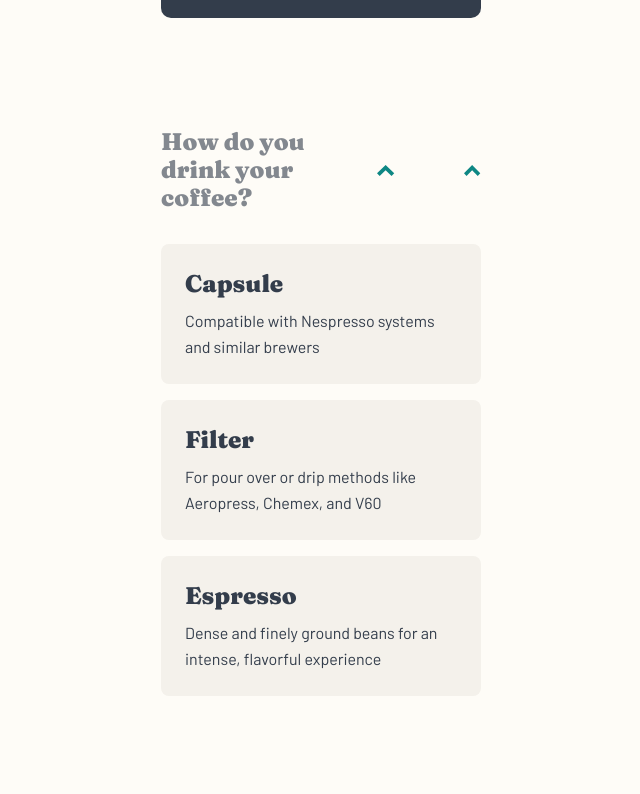
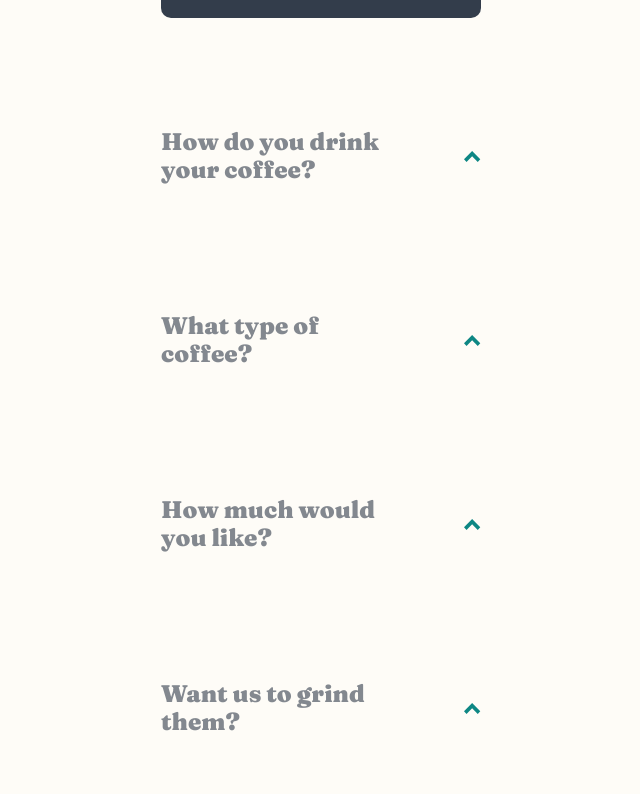
Before and after one commit to tikosaghinadze/cofeeroasters-subscription, a React (Vite) app: page /plan in a window 1280 px wide. Shown: the part 1660-2454 px from the top of the page, without its empty margins (319-959 px from the left). Built offline with nearby package versions, Linux system fonts and the light colour scheme; the HTML template or start-up script is replaced by a standard one.

Commit message:
Implemented logic to toggle visibility of answers for each question individually

```diff
--- a/src/components/Plan/PlanQuestions.jsx
+++ b/src/components/Plan/PlanQuestions.jsx
@@ -1,4 +1,10 @@
+import { useState } from "react";
+
 const PlanQuestions = (props) => {
+  const [selectedItem, setSelectedItem] = useState(null);
+  const showAnswersHandle = (item) => {
+    setSelectedItem(item === selectedItem ? null : item);
+  };
   return (
     <div className="mt-[110px] w-full flex flex-col items-center gap-[96px]">
       {props.items.map((item, index) => {
@@ -8,19 +14,23 @@ const PlanQuestions = (props) => {
               <h2 className=" text-gray font-body-font1 text-2xl font-black leading-7">
                 {item.question}
               </h2>
-
+              {selectedItem === item ? (
                 <img
+                  onClick={() => showAnswersHandle(item)}
                   className="w-[18px] h-[11px]"
                   src={item.closeArrow}
                   alt="arrow svg"
                 />
+              ) : (
                 <img
+                  onClick={() => showAnswersHandle(item)}
                   className="w-[18px] h-[11px]"
                   src={item.openArrow}
                   alt="arrow svg"
                 />
+              )}
             </div>
-
+            {selectedItem === item && (
               <section className="w-full flex flex-col items-center gap-4">
                 {item.options.map((type) => {
                   return (
@@ -38,6 +48,7 @@ const PlanQuestions = (props) => {
                   );
                 })}
               </section>
+            )}
           </div>
         );
       })}
```
Lines whose indentation alone changed are shown as unchanged.
